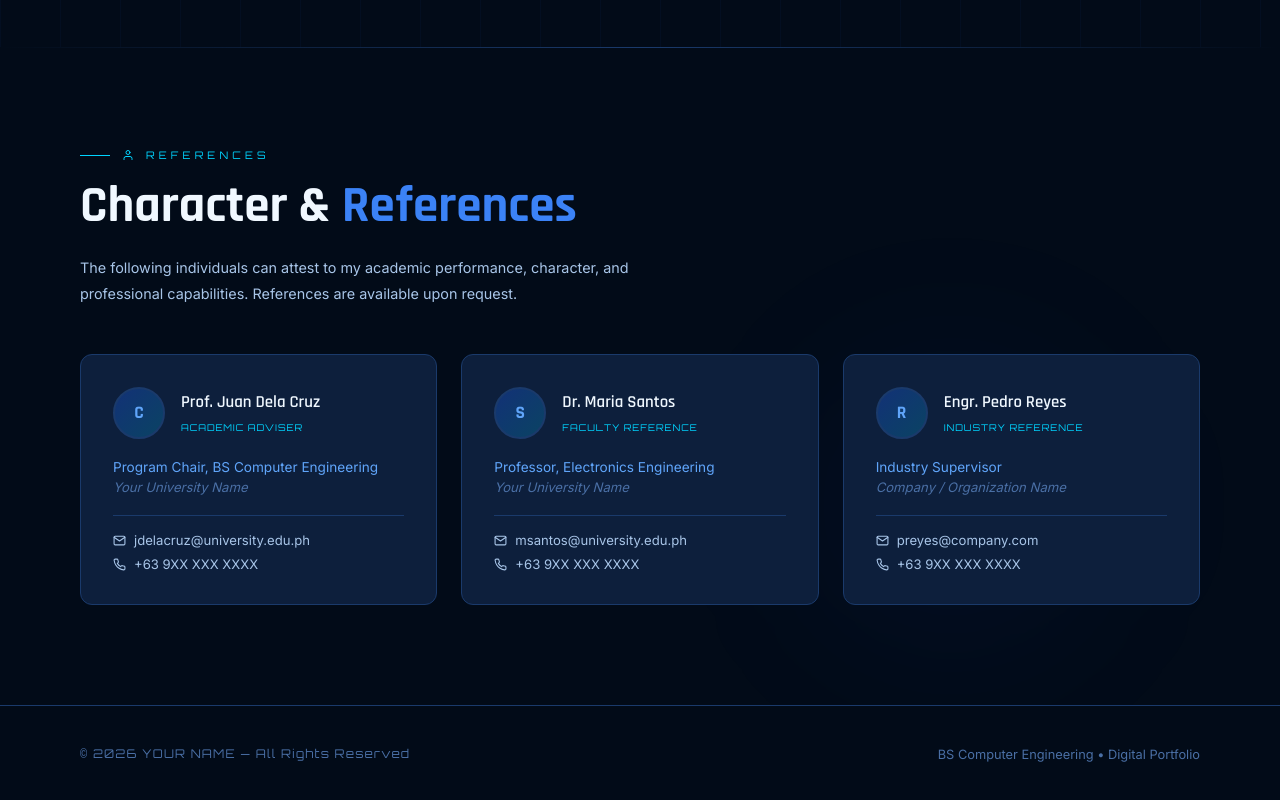
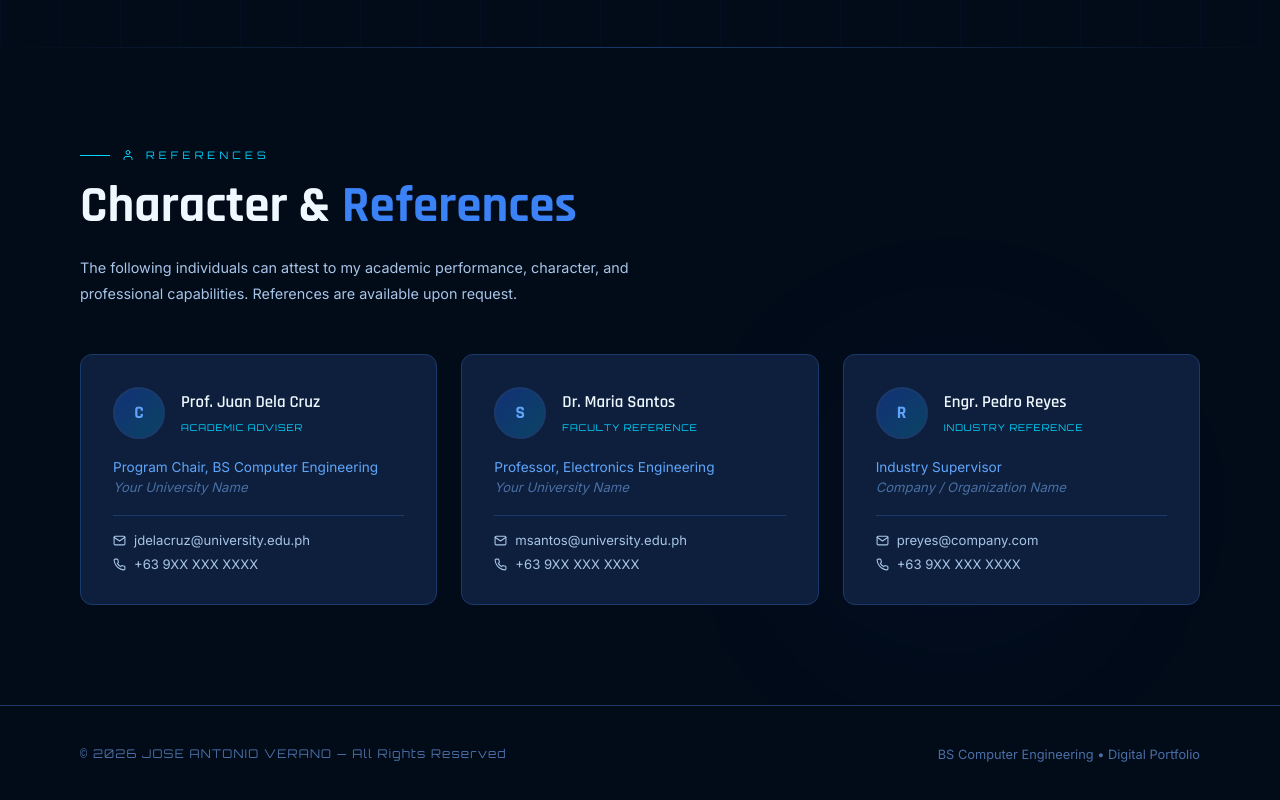
Before and after one commit to seanio777/verano-portfolio, a React (Vite) app: page / in a window 1280 px wide. Shown: the part 8838-9638 px from the top of the page. Built offline with nearby package versions, Linux system fonts and the light colour scheme.

Commit message:
feat: update copyright name in References component

```diff
--- a/src/components/References.jsx
+++ b/src/components/References.jsx
@@ -173,7 +173,7 @@ export default function References() {
             color: 'var(--white-dim)',
             letterSpacing: '0.1em',
           }}>
-            © {new Date().getFullYear()} YOUR NAME — All Rights Reserved
+            © {new Date().getFullYear()} JOSE ANTONIO VERANO — All Rights Reserved
           </span>
           <span style={{
             fontFamily: 'var(--font-body)',
```
